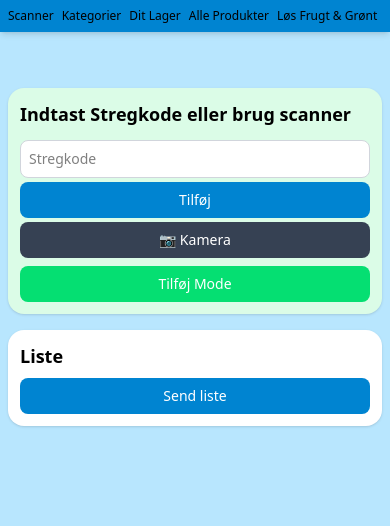
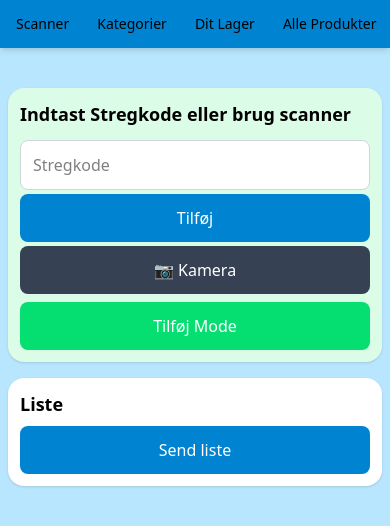
Before and after one commit to baremikkel/Lager-Log, a Node project: template views/scanner_page/index.ejs in a window 390 px wide. Shown: the top 526 px of the page. Run offline with Node 20 templates, Linux system fonts and the light colour scheme; the template is opened without the code that fills it, so the values that code supplies are empty; style sheets or scripts are compiled from the project's sources; some libraries are stand-ins or nearby versions.

Commit message:
Improve layout and usability on phones
- Navigation: single swipeable row with larger tap targets, fade + arrow
  hints when more links are hidden, current page highlighted.
- Product cards: readable text sizes and full-width +/- buttons.
- Modals slide up from the bottom on phones with large close/action buttons.
- Larger buttons and inputs on the category and scanner pages; compact
  scanned-list rows.
- Camera window is full screen on phones and locks background scroll.
- 16px inputs to stop iOS focus zoom, no double-tap delay on buttons,
  safe-area padding for notched phones.

Co-Authored-By: Claude Opus 5.5 <noreply@anthropic.com>

```diff
--- a/src/public/css/input.css
+++ b/src/public/css/input.css
@@ -16,6 +16,47 @@
   --breakpoint-lg: 1024px;
   --breakpoint-xl: 1280px;
   --breakpoint-2xl: 1536px;
+}
+
+/* ---------- Phone usability ---------- */
+
+/* No double-tap zoom delay on buttons; no accidental text selection when tapping fast. */
+button {
+  touch-action: manipulation;
+  -webkit-user-select: none;
+  user-select: none;
+}
+
+@media (max-width: 767px) {
+  /* iOS zooms into inputs with a font smaller than 16px when they get focus. */
+  input,
+  select,
+  textarea {
+    font-size: 16px !important;
+  }
+
+  /* Bigger +/- buttons in the scanned list so they are easy to hit with a thumb. */
+  #scannedProductsContainer .counter button {
+    min-width: 2.75rem;
+    min-height: 2.75rem;
+    font-size: 1.25rem;
+  }
+}
+
+/* Navigation: respect the notch, hide the scrollbar on the swipeable link row. */
+.site-nav {
+  padding-top: env(safe-area-inset-top);
+}
+.site-nav ul {
+  scrollbar-width: none;
+}
+.site-nav ul::-webkit-scrollbar {
+  display: none;
+}
+
+/* Pop-up forms slide up from the bottom on phones; keep buttons above the home indicator. */
+.modal-sheet {
+  padding-bottom: env(safe-area-inset-bottom);
 }
 
 /* ---------- Camera window ---------- */
--- a/views/layouts/header.ejs
+++ b/views/layouts/header.ejs
@@ -1,6 +1,7 @@
 <head>
     <meta charset="UTF-8">
-    <meta name="viewport" content="width=device-width, initial-scale=1.0">
+    <meta name="viewport" content="width=device-width, initial-scale=1.0, viewport-fit=cover">
+    <meta name="theme-color" content="#0284c7">
     <link rel="stylesheet" href="/css/style.css">
     <title><%= title %></title>
 </head>
--- a/views/layouts/navigation_bar/navigation_bar.ejs
+++ b/views/layouts/navigation_bar/navigation_bar.ejs
@@ -1,21 +1,33 @@
 <div class="h-14">
-<nav class="bg-sky-600 fixed top-0 left-0 w-full shadow-md z-50 mb-40">
-  <ul class="flex flex-row gap-2 sm:gap-4 md:gap-6 lg:gap-8 p-2 sm:p-3 md:p-4 flex-wrap md:flex-nowrap text-xs sm:text-sm md:text-base">
-    <li><a href="/" class="hover:underline font-medium">Scanner</a></li>
+<nav class="site-nav bg-sky-600 fixed top-0 left-0 w-full shadow-md z-50">
+  <div class="relative">
+  <ul id="navLinks" class="flex flex-row flex-nowrap overflow-x-auto whitespace-nowrap gap-1 md:gap-6 lg:gap-8 px-1 py-1.5 md:p-4 text-sm md:text-base">
+    <li><a href="/scanner" class="block px-3 py-2 md:p-0 rounded-md active:bg-sky-700 hover:underline font-medium">Scanner</a></li>
     <li>
-      <a href="/categories" class="hover:underline font-medium">Kategorier</a>
+      <a href="/categories" class="block px-3 py-2 md:p-0 rounded-md active:bg-sky-700 hover:underline font-medium">Kategorier</a>
     </li>
     <li>
-      <a href="/inventory" class="hover:underline font-medium">Dit Lager</a>
+      <a href="/inventory" class="block px-3 py-2 md:p-0 rounded-md active:bg-sky-700 hover:underline font-medium">Dit Lager</a>
     </li>
     <li>
-      <a href="/products" class="hover:underline font-medium">Alle Produkter</a>
+      <a href="/products" class="block px-3 py-2 md:p-0 rounded-md active:bg-sky-700 hover:underline font-medium">Alle Produkter</a>
     </li>
     <li>
-      <a href="/fruit_vegetables" class="hover:underline font-medium"
+      <a href="/fruit_vegetables" class="block px-3 py-2 md:p-0 rounded-md active:bg-sky-700 hover:underline font-medium"
         > Løs Frugt & Grønt</a
       >
     </li>
   </ul>
+  <!-- Edge hints: shown by nav_scroll.ts only when more links are hidden on that side -->
+  <button type="button" id="navScrollLeft" aria-label="Rul navigation til venstre" tabindex="-1"
+    class="nav-scroll-hint hidden absolute inset-y-0 left-0 w-12 items-center justify-start pl-1 bg-gradient-to-r from-sky-600 from-40% to-transparent text-white">
+    <svg class="w-5 h-5" fill="none" stroke="currentColor" stroke-width="2.5" viewBox="0 0 24 24"><path stroke-linecap="round" stroke-linejoin="round" d="M15 19l-7-7 7-7"/></svg>
+  </button>
+  <button type="button" id="navScrollRight" aria-label="Rul navigation til højre" tabindex="-1"
+    class="nav-scroll-hint hidden absolute inset-y-0 right-0 w-12 items-center justify-end pr-1 bg-gradient-to-l from-sky-600 from-40% to-transparent text-white">
+    <svg class="w-5 h-5" fill="none" stroke="currentColor" stroke-width="2.5" viewBox="0 0 24 24"><path stroke-linecap="round" stroke-linejoin="round" d="M9 5l7 7-7 7"/></svg>
+  </button>
+  </div>
 </nav>
 </div>
+<script src="/js/layouts/nav_scroll.js"></script>
--- a/views/layouts/search_bar/search_bar.ejs
+++ b/views/layouts/search_bar/search_bar.ejs
@@ -1,9 +1,9 @@
-<div class="mb-4 sm:mb-5 md:mb-6 w-full px-3 sm:px-4 md:px-6 flex justify-center">
+<div class="mb-4 sm:mb-5 md:mb-6 w-full md:px-6 flex justify-center">
     <input
         type="text"
         id="productSearchInput"
         placeholder="Søg efter produkt navn, kategori eller stregkode..."
-        class="w-full md:w-3/4 lg:w-2/3 p-2 sm:p-3 text-sm sm:text-base rounded-xl border border-sky-200 focus:outline-none focus:ring-2 focus:ring-sky-400 shadow-sm bg-white"
+        class="w-full md:w-3/4 lg:w-2/3 p-3 text-base rounded-xl border border-sky-200 focus:outline-none focus:ring-2 focus:ring-sky-400 shadow-sm bg-white"
     >
 </div>
 <script src="/js/layouts/searchbar.js"></script>
--- a/views/partials/category_page/accordian.ejs
+++ b/views/partials/category_page/accordian.ejs
@@ -1,6 +1,6 @@
 <div class="relative w-full p-1.5 sm:p-2 md:p-3">
     <button onclick="toggleDropdown('<%- category.id %>')"
-        class="inline-flex justify-between items-center w-full px-2 sm:px-4 py-1.5 sm:py-2 text-xs sm:text-sm md:text-base font-medium text-white bg-blue-500 rounded-md hover:bg-blue-700 focus:outline-none focus:ring-2 focus:ring-offset-2 focus:ring-blue-500 transition-colors">
+        class="inline-flex justify-between items-center w-full px-3 md:px-4 py-3 md:py-2 text-base font-medium text-white bg-blue-500 rounded-md hover:bg-blue-700 focus:outline-none focus:ring-2 focus:ring-offset-2 focus:ring-blue-500 transition-colors">
         <span><%- category.name %></span>
         <div class="flex items-center">
             <span
@@ -23,7 +23,7 @@
             <% category.products.forEach(function(product) { %>
                 <button
                     type="button"
-                    class="inline-block px-2 sm:px-3 py-1 sm:py-2 text-xs sm:text-sm md:text-base font-medium text-blue-700 bg-blue-50 border border-blue-100 rounded-lg hover:bg-blue-600 hover:text-white hover:border-blue-600 transition-all cursor-pointer shadow-sm uncategorized-product"
+                    class="inline-block px-3 py-2 text-sm md:text-base font-medium text-blue-700 bg-blue-50 border border-blue-100 rounded-lg hover:bg-blue-600 hover:text-white hover:border-blue-600 transition-all cursor-pointer shadow-sm uncategorized-product"
                     data-product-id="<%- product.id %>">
                     <%- product.name %>
                 </button>
--- a/views/partials/category_page/category_list.ejs
+++ b/views/partials/category_page/category_list.ejs
@@ -1,13 +1,13 @@
 <div class="flex flex-col sm:flex-row items-start sm:items-center gap-2 sm:gap-3 mt-2 bg-white w-full">
     <div class="flex-1 xs:w-full flex flex-row gap-1 sm:gap-2 p-1.5 sm:p-2 overflow-x-auto scrollbar-thin scrollbar-thumb-blue-200 border border-gray-100 rounded-lg whitespace-nowrap">
         <% categories.forEach(category => { %>
-            <button type="button" class="category-button shrink-0 inline-block px-2 sm:px-3 py-1 sm:py-2 text-xs sm:text-sm md:text-base font-medium text-blue-700 bg-blue-50 border border-blue-100 rounded-lg hover:bg-blue-600 hover:text-white hover:border-blue-600 transition-all cursor-pointer shadow-sm" data-category-id="<%= category.id %>">
+            <button type="button" class="category-button shrink-0 inline-block px-3 py-2 text-sm md:text-base font-medium text-blue-700 bg-blue-50 border border-blue-100 rounded-lg hover:bg-blue-600 hover:text-white hover:border-blue-600 transition-all cursor-pointer shadow-sm" data-category-id="<%= category.id %>">
                 <p><%- category.name %></p>
             </button>
         <% }); %>
     </div>
 
-    <button id="updateCategoriesBtn" class="px-4 sm:px-6 py-1.5 sm:py-2 text-xs sm:text-sm md:text-base bg-blue-600 text-white font-semibold rounded-md hover:bg-blue-700 active:bg-blue-800 transition-colors shadow-sm whitespace-nowrap w-full sm:w-auto">
+    <button id="updateCategoriesBtn" class="px-6 py-3 md:py-2 text-base bg-blue-600 text-white font-semibold rounded-md hover:bg-blue-700 active:bg-blue-800 transition-colors shadow-sm whitespace-nowrap w-full sm:w-auto">
         Opdater
     </button>
 </div>
--- a/views/partials/category_page/input.ejs
+++ b/views/partials/category_page/input.ejs
@@ -4,12 +4,12 @@
       type="text"
       placeholder="Ny kategori"
       id="categoryInput"
-      class="flex-1 px-2 sm:px-4 py-1.5 sm:py-2 text-xs sm:text-sm md:text-base border border-gray-300 rounded-md focus:outline-none focus:ring-2 focus:ring-blue-500 focus:border-transparent transition-all placeholder-gray-400"
+      class="flex-1 px-3 md:px-4 py-2.5 md:py-2 text-base border border-gray-300 rounded-md focus:outline-none focus:ring-2 focus:ring-blue-500 focus:border-transparent transition-all placeholder-gray-400"
     >
 
     <button
       type="submit"
-      class="px-4 sm:px-6 py-1.5 sm:py-2 text-xs sm:text-sm md:text-base font-semibold text-white bg-blue-600 rounded-md hover:bg-blue-700 active:bg-blue-800 focus:outline-none focus:ring-2 focus:ring-offset-2 focus:ring-blue-500 transition-colors shadow-sm whitespace-nowrap w-full sm:w-auto"
+      class="px-6 py-3 md:py-2 text-base font-semibold text-white bg-blue-600 rounded-md hover:bg-blue-700 active:bg-blue-800 focus:outline-none focus:ring-2 focus:ring-offset-2 focus:ring-blue-500 transition-colors shadow-sm whitespace-nowrap w-full sm:w-auto"
       id="addButton"
     >
       Tilføj kategori
--- a/views/partials/scanner_page/input.ejs
+++ b/views/partials/scanner_page/input.ejs
@@ -11,12 +11,12 @@
         id="barcodeInput"
         type="text"
         placeholder="Stregkode"
-        class="text-sm sm:text-base md:text-[20px] rounded-lg bg-white border border-gray-300 p-2 sm:p-2.25 outline-none w-full"
+        class="text-base md:text-[20px] rounded-lg bg-white border border-gray-300 p-3 md:p-2.25 outline-none w-full"
       />
 
       <button
         type="submit"
-        class="bg-sky-600 text-white px-3 sm:px-4 md:px-5 py-2 sm:py-2.25 md:py-2.5 rounded-lg hover:bg-sky-700 font-medium text-sm sm:text-base md:text-[20px] whitespace-nowrap w-full sm:w-auto"
+        class="bg-sky-600 text-white px-3 sm:px-4 md:px-5 py-3 md:py-2.5 rounded-lg hover:bg-sky-700 font-medium text-base md:text-[20px] whitespace-nowrap w-full sm:w-auto"
         id="barcodeButton"
       >
         Tilføj
@@ -24,7 +24,7 @@
 
       <button
         type="button"
-        class="bg-gray-700 text-white px-3 sm:px-4 md:px-5 py-2 sm:py-2.25 md:py-2.5 rounded-lg hover:bg-gray-800 font-medium text-sm sm:text-base md:text-[20px] whitespace-nowrap w-full sm:w-auto"
+        class="bg-gray-700 text-white px-3 sm:px-4 md:px-5 py-3 md:py-2.5 rounded-lg hover:bg-gray-800 font-medium text-base md:text-[20px] whitespace-nowrap w-full sm:w-auto"
         id="cameraButton"
         aria-label="Scan stregkode med kamera"
       >
@@ -33,7 +33,7 @@
     </form>
 
     <button
-      class="bg-green-400 text-white px-3 sm:px-4 md:px-5 py-2 sm:py-2.25 md:py-2.5 rounded-lg hover:bg-green-700 font-medium text-sm sm:text-base md:text-[20px] whitespace-nowrap w-full sm:w-auto" data-mode="add"
+      class="bg-green-400 text-white px-3 sm:px-4 md:px-5 py-3 md:py-2.5 rounded-lg hover:bg-green-700 font-medium text-base md:text-[20px] whitespace-nowrap w-full sm:w-auto" data-mode="add"
       id="modeButton"
     >
       Tilføj Mode
--- a/views/partials/scanner_page/item_template.ejs
+++ b/views/partials/scanner_page/item_template.ejs
@@ -1,10 +1,10 @@
 <template id="itemListTemplate">
   <div
-    class="flex flex-col sm:flex-row gap-2 sm:gap-4 md:gap-10 rounded-2xl p-2 sm:p-3 md:p-4 bg-green-100 my-2 item-container items-start sm:items-center"
+    class="flex flex-row flex-wrap md:flex-nowrap gap-x-3 gap-y-1 md:gap-10 rounded-2xl p-2 sm:p-3 md:p-4 bg-green-100 my-2 item-container items-center"
   >
-    <h2 class="text-xs sm:text-sm md:text-lg lg:text-2xl w-full sm:w-1/3 font-semibold product-name"></h2>
-    <h2 class="text-xs sm:text-sm md:text-lg lg:text-2xl w-full sm:w-1/3 font-semibold product-barcode"></h2>
-    <div class="flex items-center gap-2 sm:gap-4 ml-0 sm:ml-16 w-full sm:w-1/4 counter">
+    <h2 class="text-base md:text-lg lg:text-2xl flex-1 min-w-0 md:w-1/3 font-semibold product-name"></h2>
+    <h2 class="text-xs md:text-lg lg:text-2xl order-last md:order-none w-full md:w-1/3 text-gray-500 md:text-current font-mono md:font-semibold product-barcode"></h2>
+    <div class="flex items-center gap-2 sm:gap-4 ml-auto md:ml-16 md:w-1/4 counter">
       <button class="text-sm sm:text-lg md:text-xl lg:text-2xl px-2 py-1 sm:px-3 sm:py-1.5 bg-blue-500 text-white rounded hover:bg-blue-600 decrementBtn">-</button>
       <span class="text-sm sm:text-lg md:text-xl lg:text-2xl mx-2 sm:mx-3.5 count"></span>
       <button class="text-sm sm:text-lg md:text-xl lg:text-2xl px-2 py-1 sm:px-3 sm:py-1.5 bg-blue-500 text-white rounded hover:bg-blue-600 incrementBtn">+</button>
--- a/views/partials/scanner_page/list.ejs
+++ b/views/partials/scanner_page/list.ejs
@@ -1,7 +1,7 @@
 <div class="bg-white p-3 sm:p-4 md:p-6 rounded-2xl shadow-sm w-full md:w-1/2" id="scannedProductsContainer">
     <div id="listHeader" class="flex flex-col sm:flex-row justify-between items-start sm:items-center gap-2 sm:gap-4">
         <h2 class="text-lg sm:text-xl md:text-2xl font-bold mb-0 sm:mb-4">Liste</h2>
-        <button class="bg-sky-600 text-white px-3 sm:px-4 md:px-5 py-2 sm:py-2.25 md:py-2.5 rounded-lg hover:bg-sky-700 font-medium text-sm sm:text-base md:text-[20px] whitespace-nowrap w-full sm:w-auto" id="send-list-btn">Send liste</button>
+        <button class="bg-sky-600 text-white px-3 sm:px-4 md:px-5 py-3 md:py-2.5 rounded-lg hover:bg-sky-700 font-medium text-base md:text-[20px] whitespace-nowrap w-full sm:w-auto" id="send-list-btn">Send liste</button>
     </div>
     <%- include('./item_template.ejs') %>
 </div>
--- a/views/partials/scanner_page/modal.ejs
+++ b/views/partials/scanner_page/modal.ejs
@@ -1,9 +1,9 @@
-<div id="addProductModal" class="hidden fixed inset-0 bg-black/50 z-50 flex items-center justify-center p-2 sm:p-4">
-    <div class="bg-white rounded-2xl shadow-2xl w-full max-w-md overflow-hidden transform transition-all max-h-screen overflow-y-auto">
+<div id="addProductModal" class="hidden fixed inset-0 bg-black/50 z-[70] flex items-end md:items-center justify-center md:p-4">
+    <div class="modal-sheet bg-white rounded-t-2xl md:rounded-2xl shadow-2xl w-full max-w-md overflow-hidden transform transition-all max-h-[90dvh] overflow-y-auto">
         <div class="p-3 sm:p-4 md:p-6">
             <div class="flex justify-between items-center mb-3 sm:mb-4">
                 <h5 class="text-lg sm:text-xl md:text-2xl font-bold text-gray-800">Stregkoden blev ikke fundet</h5>
-                <button type="button" onclick="document.getElementById('addProductModal').classList.add('hidden')" class="text-gray-400 hover:text-gray-600 text-xl sm:text-2xl">&times;</button>
+                <button type="button" onclick="document.getElementById('addProductModal').classList.add('hidden')" aria-label="Luk" class="w-11 h-11 -mr-2 flex items-center justify-center text-3xl leading-none text-gray-400 hover:text-gray-600">&times;</button>
             </div>
 
             <form id="addProductForm">
@@ -12,19 +12,19 @@
                         <div>
                             <label class="block text-xs sm:text-sm md:text-base font-medium text-gray-700">Stregkode</label>
                             <input type="text" name="barcode" id="modalBarcode"
-                                   class="mt-1 block w-full border border-gray-300 rounded-md p-1.5 sm:p-2 text-sm sm:text-base focus:ring-blue-500 focus:border-blue-500">
+                                   class="mt-1 block w-full border border-gray-300 rounded-md p-2.5 md:p-2 text-base focus:ring-blue-500 focus:border-blue-500">
                         </div>
                         <div>
                             <label class="block text-xs sm:text-sm md:text-base font-medium text-gray-700">Produkt Navn</label>
                             <input type="text" name="name" id="modalProductName"
-                                   class="mt-1 block w-full border border-gray-300 rounded-md p-1.5 sm:p-2 text-sm sm:text-base focus:ring-blue-500 focus:border-blue-500"
+                                   class="mt-1 block w-full border border-gray-300 rounded-md p-2.5 md:p-2 text-base focus:ring-blue-500 focus:border-blue-500"
                                    required autofocus>
                         </div>
                     <div class="grid grid-cols-1 sm:grid-cols-2 gap-3 sm:gap-4">
                         <div>
                             <label class="block text-xs sm:text-sm md:text-base font-medium text-gray-700">Mængde pr stk</label>
                             <input type="number" name="units" id="modalUnits"
-                                   class="mt-1 block w-full border border-gray-300 rounded-md p-1.5 sm:p-2 text-sm sm:text-base focus:ring-blue-500 focus:border-blue-500"
+                                   class="mt-1 block w-full border border-gray-300 rounded-md p-2.5 md:p-2 text-base focus:ring-blue-500 focus:border-blue-500"
                                    placeholder="e.g 12 æg i en bakke"
                                    min="1"
                                    value="1"
@@ -35,11 +35,11 @@
 
                 <div class="mt-4 sm:mt-6 flex flex-col sm:flex-row justify-end gap-2 sm:space-x-3">
                     <button type="button" onclick="document.getElementById('addProductModal').classList.add('hidden')"
-                            class="px-3 sm:px-4 py-1.5 sm:py-2 text-xs sm:text-sm md:text-base bg-gray-200 text-gray-800 rounded-md hover:bg-gray-300 transition w-full sm:w-auto">
+                            class="px-4 py-3 md:py-2 text-base bg-gray-200 text-gray-800 rounded-md hover:bg-gray-300 transition w-full sm:w-auto">
                         Annuller
                     </button>
                     <button type="submit"
-                            class="px-3 sm:px-4 py-1.5 sm:py-2 text-xs sm:text-sm md:text-base bg-blue-600 text-white rounded-md hover:bg-blue-700 transition w-full sm:w-auto">
+                            class="px-4 py-3 md:py-2 text-base bg-blue-600 text-white rounded-md hover:bg-blue-700 transition w-full sm:w-auto">
                         Tilføj Produkt
                     </button>
                 </div>
```
Also changed, not shown: src/public/ts/layouts/nav_scroll.ts (added, +40 -0 lines), views/layouts/product_card/edit_modal.ejs (+8 -8 lines), views/layouts/product_card/product_card.ejs (+9 -9 lines).
